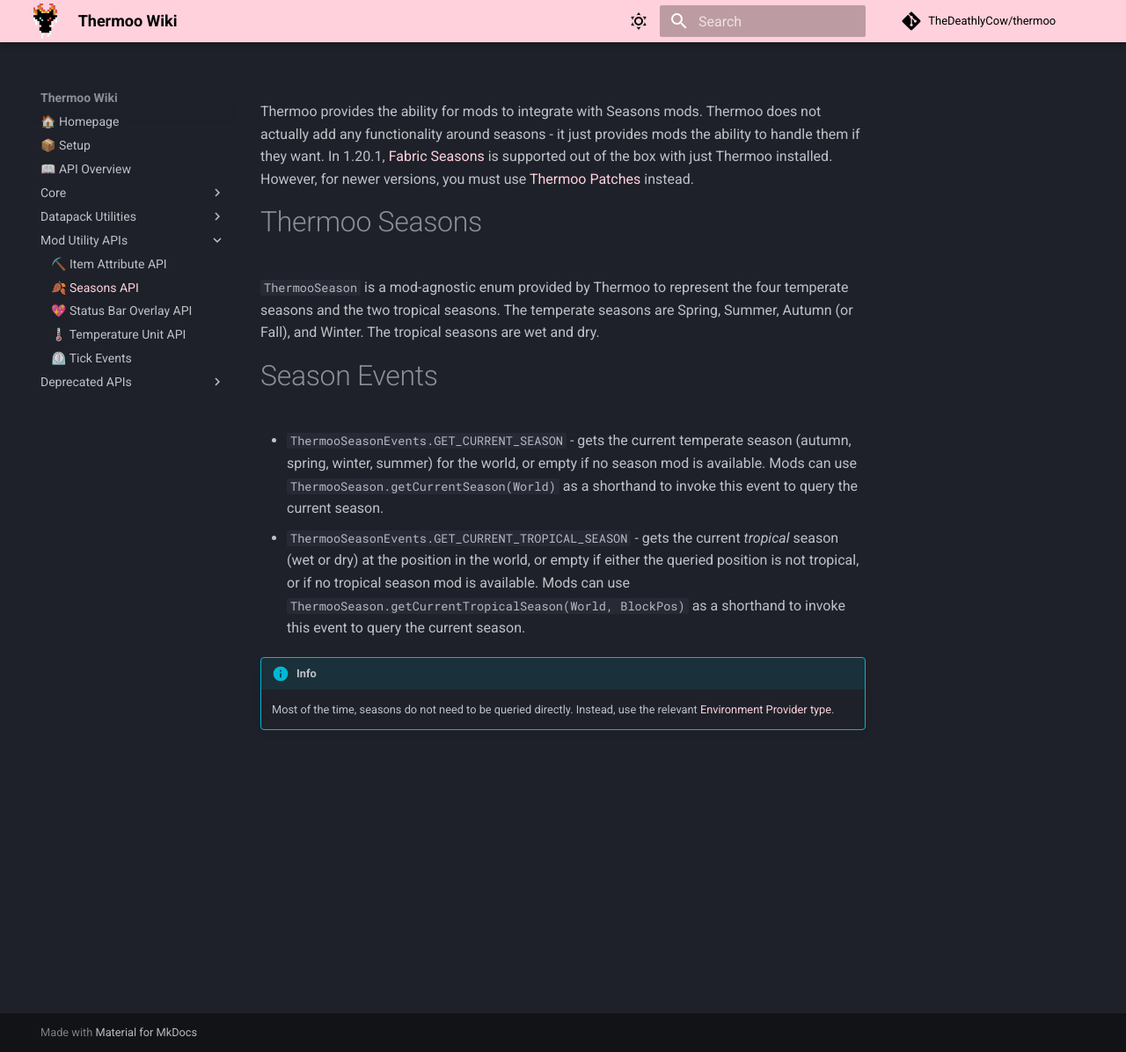
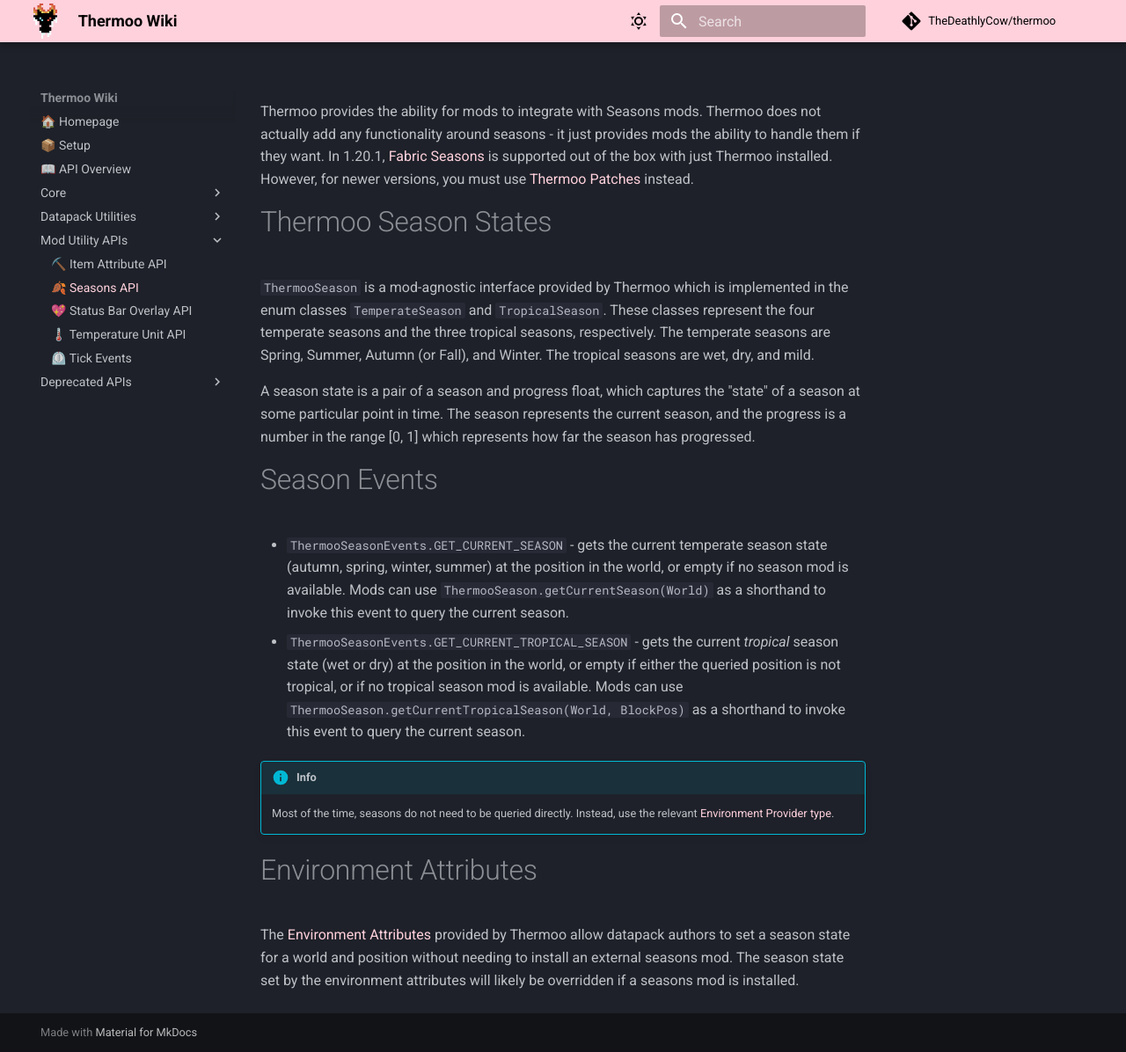
Before and after one commit to TheDeathlyCow/thermoo-docs, an MkDocs documentation site: the page built from docs/mods/seasons.md, in a window 1280 px wide and 1196 px high. Shown: the whole window at 88% size. Built offline with MkDocs 1.6.1 and Material for MkDocs 9.7.7, drawn with Linux system fonts in a browser that asks for light colours; comment, search, counter and statistics services are not loaded.

Commit message:
add environment attribute page

```diff
--- a/docs/mods/seasons.md
+++ b/docs/mods/seasons.md
@@ -4,14 +4,20 @@
 
 Thermoo provides the ability for mods to integrate with Seasons mods. Thermoo does not actually add any functionality around seasons - it just provides mods the ability to handle them if they want. In 1.20.1, [Fabric Seasons](https://modrinth.com/mod/fabric-seasons) is supported out of the box with just Thermoo installed. However, for newer versions, you must use [Thermoo Patches](https://github.com/TheDeathlyCow/thermoo-patches/) instead.
 
-# Thermoo Seasons
+# Thermoo Season States
 
-`ThermooSeason` is a mod-agnostic enum provided by Thermoo to represent the four temperate seasons and the two tropical seasons. The temperate seasons are Spring, Summer, Autumn (or Fall), and Winter. The tropical seasons are wet and dry.
+`ThermooSeason` is a mod-agnostic interface provided by Thermoo which is implemented in the enum classes `TemperateSeason` and `TropicalSeason`. These classes represent the four temperate seasons and the three tropical seasons, respectively. The temperate seasons are Spring, Summer, Autumn (or Fall), and Winter. The tropical seasons are wet, dry, and mild.
+
+A season state is a pair of a season and progress float, which captures the "state" of a season at some particular point in time. The season represents the current season, and the progress is a number in the range [0, 1] which represents how far the season has progressed.
 
 # Season Events
 
-* `ThermooSeasonEvents.GET_CURRENT_SEASON` - gets the current temperate season (autumn, spring, winter, summer) for the world, or empty if no season mod is available. Mods can use `ThermooSeason.getCurrentSeason(World)` as a shorthand to invoke this event to query the current season.
-* `ThermooSeasonEvents.GET_CURRENT_TROPICAL_SEASON` - gets the current *tropical* season (wet or dry) at the position in the world, or empty if either the queried position is not tropical, or if no tropical season mod is available. Mods can use `ThermooSeason.getCurrentTropicalSeason(World, BlockPos)` as a shorthand to invoke this event to query the current season.
+* `ThermooSeasonEvents.GET_CURRENT_SEASON` - gets the current temperate season state (autumn, spring, winter, summer) at the position in the world, or empty if no season mod is available. Mods can use `ThermooSeason.getCurrentSeason(World)` as a shorthand to invoke this event to query the current season.
+* `ThermooSeasonEvents.GET_CURRENT_TROPICAL_SEASON` - gets the current *tropical* season state (wet or dry) at the position in the world, or empty if either the queried position is not tropical, or if no tropical season mod is available. Mods can use `ThermooSeason.getCurrentTropicalSeason(World, BlockPos)` as a shorthand to invoke this event to query the current season.
 
 !!! info
     Most of the time, seasons do not need to be queried directly. Instead, use the relevant [Environment Provider type](../datapacks/environment_provider_definition.md).
+
+# Environment Attributes
+
+The [Environment Attributes](../datapacks/environment_attributes.md) provided by Thermoo allow datapack authors to set a season state for a world and position without needing to install an external seasons mod. The season state set by the environment attributes will likely be overridden if a seasons mod is installed.
--- a/mkdocs.yml
+++ b/mkdocs.yml
@@ -47,6 +47,7 @@
       - command.md
       - entity_attributes.md
   - "Datapack Utilities":
+      - datapacks/environment_attributes.md
       - datapacks/environment_component_type.md
       - datapacks/environment_definition.md
       - datapacks/environment_provider_definition.md
```
Also changed, not shown: docs/datapacks/environment_attributes.md (added, +40 -0 lines), docs/datapacks/environment_definition.md (+0 -1 lines).
